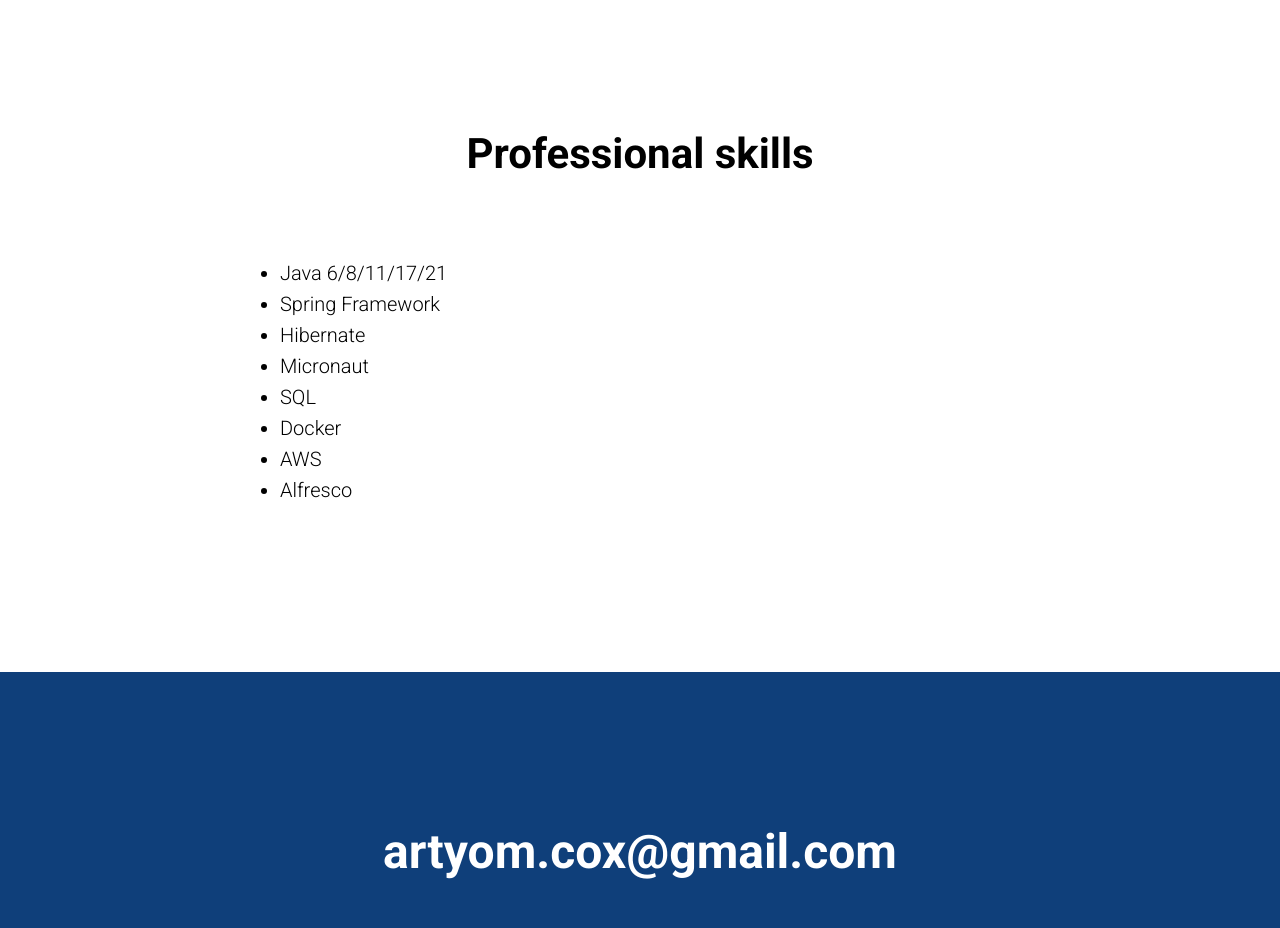
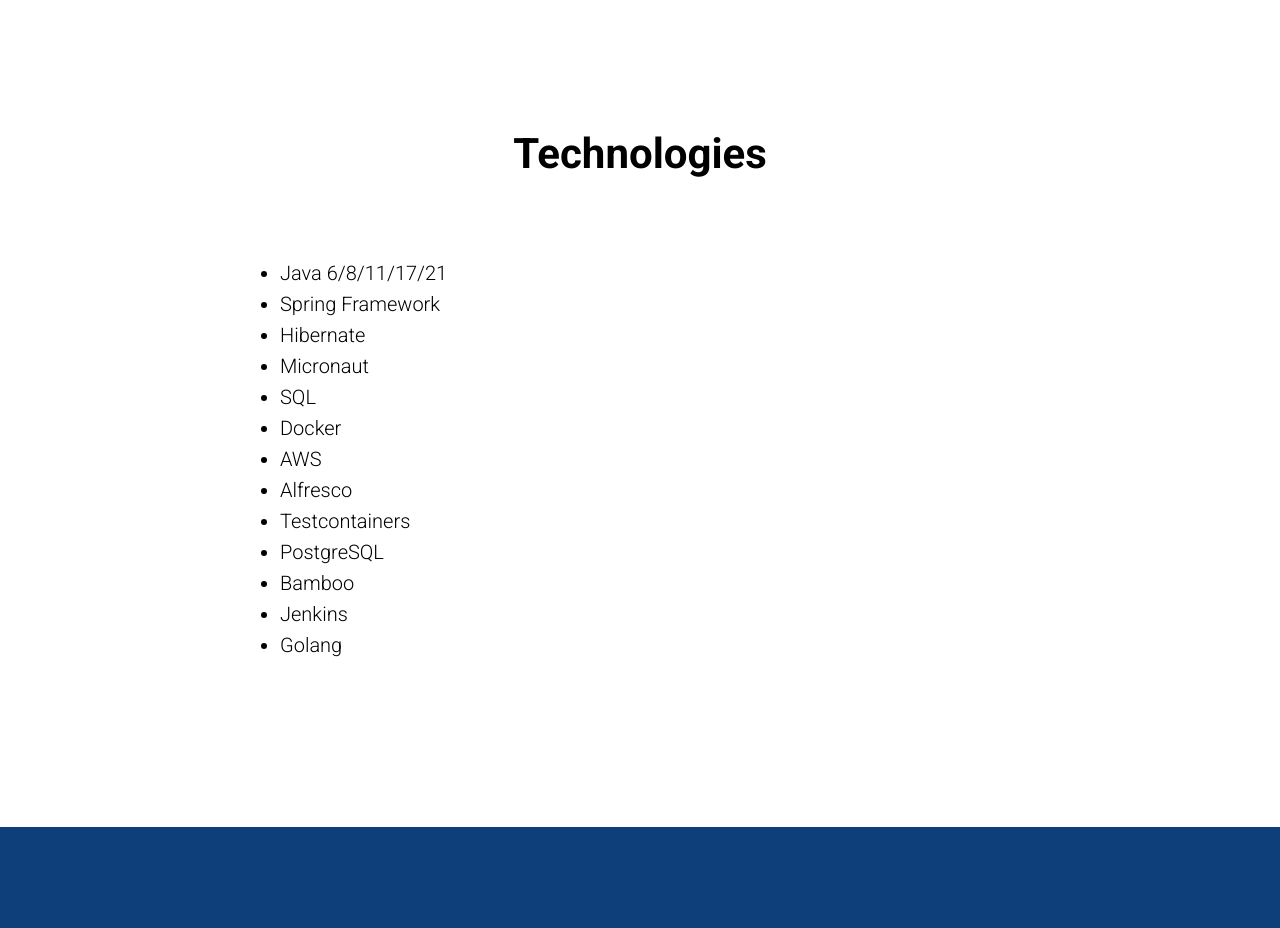
Before and after one commit to ArtyomPanfutov/artyompanfutov.github.io, a plain HTML site: page index.html in a window 1280 px wide. Shown: the part 3880-4808 px from the top of the page. Drawn offline with Linux system fonts and the light colour scheme.

Commit message:
change technologies section

```diff
--- a/index.html
+++ b/index.html
@@ -389,7 +389,7 @@ t843_init('706728870');
             <div class="t-container t-align_center">
                 <div class="t-col t-col_10 t-prefix_1">
                     <div class="t795__title t-title t-title_xs t-margin_auto" field="title">
-                        Professional skills
+                        Technologies
                     </div>
                 </div>
             </div>
@@ -410,6 +410,11 @@ t843_init('706728870');
                             <li>Docker</li>
                             <li>AWS</li>
                             <li>Alfresco</li>
+                            <li>Testcontainers</li>
+                            <li>PostgreSQL</li>
+                            <li>Bamboo</li>
+                            <li>Jenkins</li>
+                            <li>Golang</li>
                         </ul>
                     </div>
                 </div>
```
